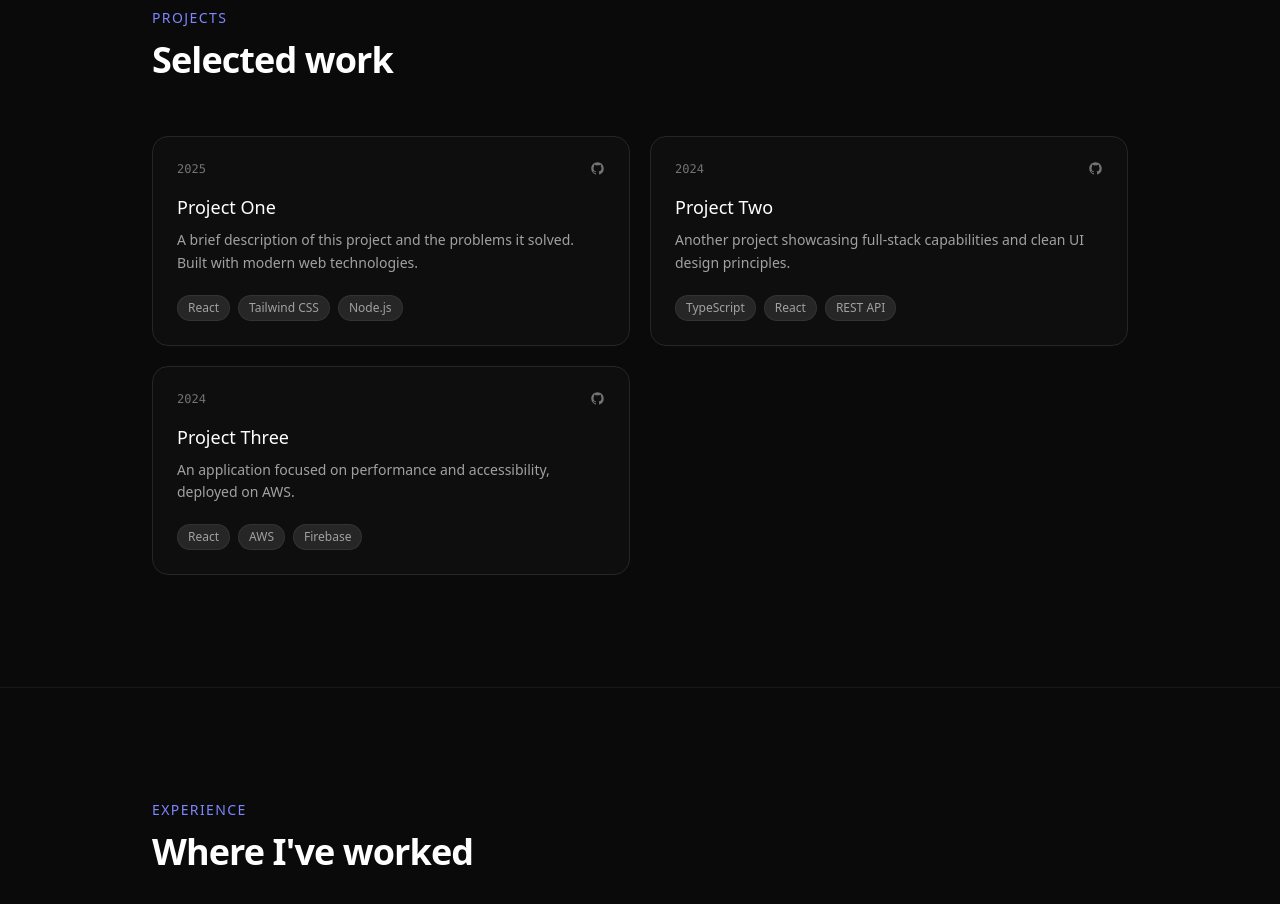
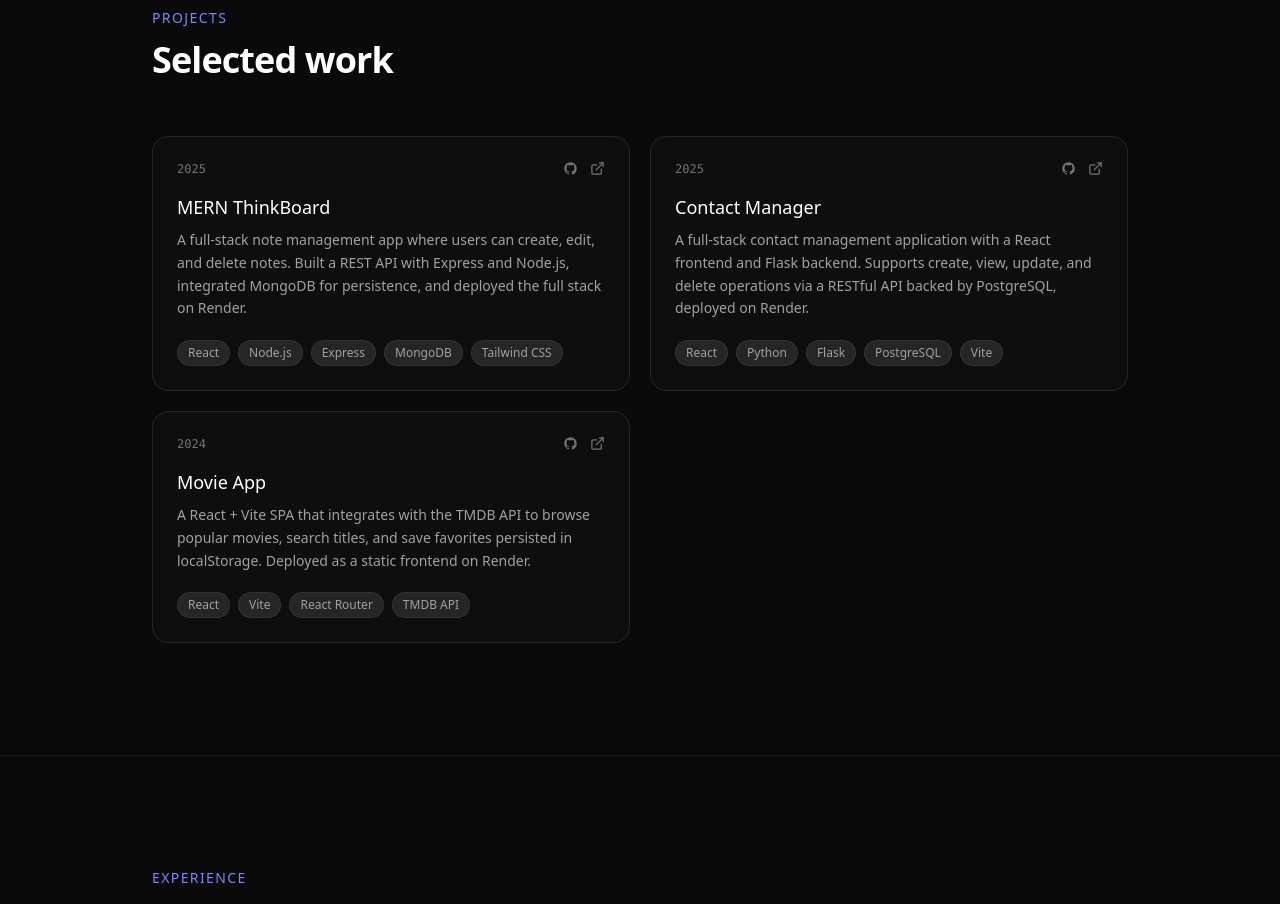
Before and after one commit to Dathwik/personal_portfolio, a React (Vite) app: page / in a window 1280 px wide. Shown: the part 2080-2984 px from the top of the page. Built offline with nearby package versions, Linux system fonts and the light colour scheme.

Commit message:
Update projects section with real GitHub projects

```diff
--- a/src/data/index.js
+++ b/src/data/index.js
@@ -6,27 +6,27 @@ export const skills = [
 
 export const projects = [
   {
-    title: "Project One",
-    description: "A brief description of this project and the problems it solved. Built with modern web technologies.",
-    tech: ["React", "Tailwind CSS", "Node.js"],
-    github: "https://github.com/dathwik",
-    live: null,
+    title: "MERN ThinkBoard",
+    description: "A full-stack note management app where users can create, edit, and delete notes. Built a REST API with Express and Node.js, integrated MongoDB for persistence, and deployed the full stack on Render.",
+    tech: ["React", "Node.js", "Express", "MongoDB", "Tailwind CSS"],
+    github: "https://github.com/Dathwik/mern-thinkboard",
+    live: "https://mern-thinkboard-egmo.onrender.com/",
     year: "2025",
   },
   {
-    title: "Project Two",
-    description: "Another project showcasing full-stack capabilities and clean UI design principles.",
-    tech: ["TypeScript", "React", "REST API"],
-    github: "https://github.com/dathwik",
-    live: null,
-    year: "2024",
+    title: "Contact Manager",
+    description: "A full-stack contact management application with a React frontend and Flask backend. Supports create, view, update, and delete operations via a RESTful API backed by PostgreSQL, deployed on Render.",
+    tech: ["React", "Python", "Flask", "PostgreSQL", "Vite"],
+    github: "https://github.com/Dathwik/Python_JS_Flask",
+    live: "https://python-js-flask.onrender.com",
+    year: "2025",
   },
   {
-    title: "Project Three",
-    description: "An application focused on performance and accessibility, deployed on AWS.",
-    tech: ["React", "AWS", "Firebase"],
-    github: "https://github.com/dathwik",
-    live: null,
+    title: "Movie App",
+    description: "A React + Vite SPA that integrates with the TMDB API to browse popular movies, search titles, and save favorites persisted in localStorage. Deployed as a static frontend on Render.",
+    tech: ["React", "Vite", "React Router", "TMDB API"],
+    github: "https://github.com/Dathwik/movie_react",
+    live: "https://movie-react-88yi.onrender.com/",
     year: "2024",
   },
 ];
```
